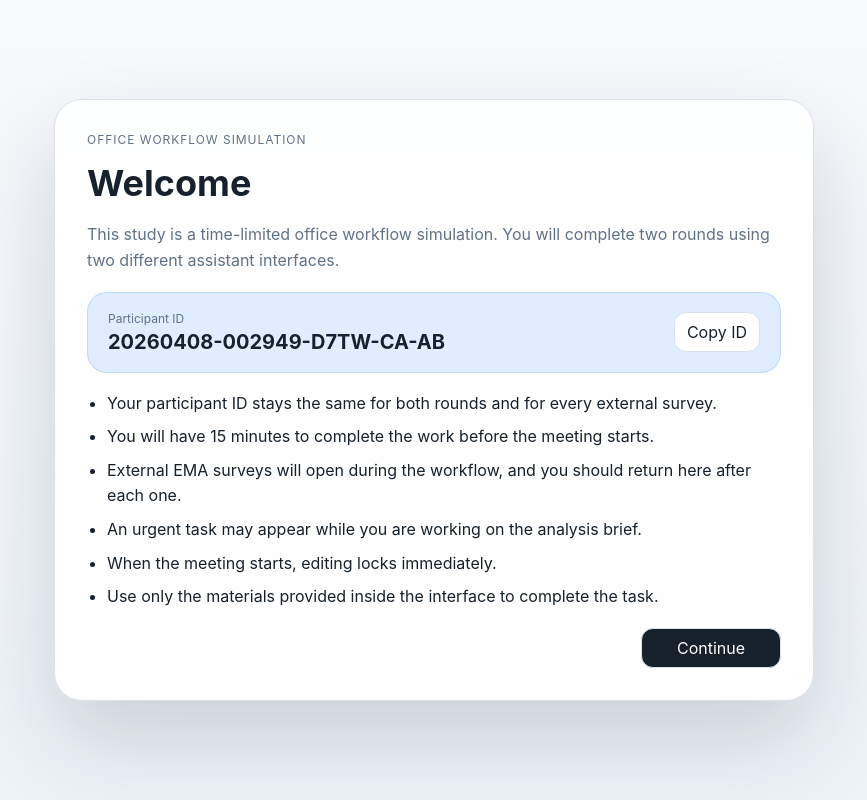
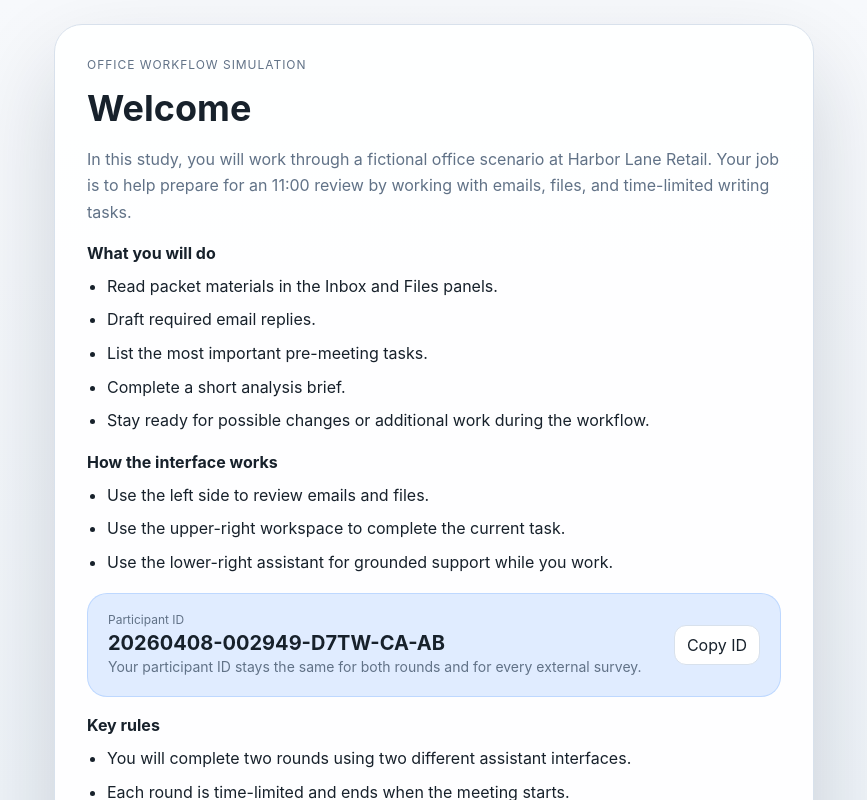
Before and after one commit to Ricchus/Master-Thesis, a React (Vite) app: page / in a window 1280 px wide. Both pictures are taken after a click on the button "Agree". Shown: the top 800 px of the page, without its empty margins (206-1073 px from the left). Built offline with nearby package versions, Linux system fonts and the light colour scheme.

Commit message:
Add consent gate and survey code verification

```diff
--- a/src/App.tsx
+++ b/src/App.tsx
@@ -27,7 +27,7 @@ const URGENT_TRIGGER_MS = 3 * 60 * 1000
 const RESEARCHER_KEY_CODE = 'KeyM'
 const RESET_KEY_CODE = 'KeyR'
 
-const TIMELINE: Array<{ id: PhaseId; label: string }> = [
+const FULL_TIMELINE: Array<{ id: PhaseId; label: string }> = [
   { id: 'ema1', label: 'EMA 1' },
   { id: 'stage1_replies', label: 'Replies' },
   { id: 'stage1_task_breakdown', label: 'Task breakdown' },
@@ -52,6 +52,21 @@ const SURVEY_URLS = {
     3: 'https://gatech.co1.qualtrics.com/jfe/form/SV_9LFY9RV6CnLQI3Y',
     4: 'https://gatech.co1.qualtrics.com/jfe/form/SV_87x4PTPFdihypb8'
   }
+} as const
+
+const SURVEY_CODES = {
+  1: {
+    1: '4827',
+    2: '0936',
+    3: '7154',
+    4: '2609',
+  },
+  2: {
+    1: '8481',
+    2: '5370',
+    3: '1648',
+    4: '6042',
+  },
 } as const
 
 function cloneValue<T>(value: T): T {
@@ -129,8 +144,16 @@ function getCurrentEmaIndex(phase: PhaseId): 1 | 2 | 3 | 4 | null {
   return null
 }
 
-function timelineStatus(round: RoundState, id: PhaseId) {
-  const order = TIMELINE.map((item) => item.id)
+function getVisibleTimeline(round: RoundState, researcherEnabled: boolean) {
+  if (researcherEnabled || round.phase === 'urgent' || round.urgentStartedAt) {
+    return FULL_TIMELINE
+  }
+
+  return FULL_TIMELINE.filter((item) => item.id !== 'urgent')
+}
+
+function timelineStatus(round: RoundState, id: PhaseId, timeline: Array<{ id: PhaseId; label: string }>) {
+  const order = timeline.map((item) => item.id)
   const currentIndex = order.indexOf(round.phase === 'round_intro' ? 'ema1' : round.phase)
   const targetIndex = order.indexOf(id)
   if (round.phase === 'round_complete' || round.phase === 'finished') return 'done'
@@ -313,6 +336,8 @@ function App() {
   const [validationBusy, setValidationBusy] = useState(false)
   const [assistantBusy, setAssistantBusy] = useState(false)
   const [showResetConfirm, setShowResetConfirm] = useState(false)
+  const [surveyCodeInput, setSurveyCodeInput] = useState('')
+  const [surveyCodeError, setSurveyCodeError] = useState('')
   const emailCopyResetRef = useRef<number | null>(null)
 
   const liveRound = session.rounds[session.currentRoundIndex]
@@ -326,6 +351,10 @@ function App() {
     : ROUND_DURATION_MS
   const researcherEnabled = session.researcherMode && session.appFlow === 'study'
   const researcherUrgentCountdown = researcherEnabled ? getResearcherUrgentCountdown(displayRound, now) : null
+  const visibleTimeline = useMemo(
+    () => getVisibleTimeline(displayRound, researcherEnabled),
+    [displayRound, researcherEnabled],
+  )
 
   useEffect(() => {
     const timer = window.setInterval(() => setNow(Date.now()), 1000)
@@ -339,6 +368,11 @@ function App() {
       }
     }
   }, [])
+
+  useEffect(() => {
+    setSurveyCodeInput('')
+    setSurveyCodeError('')
+  }, [emaIndex, session.currentRoundIndex])
 
   useEffect(() => {
     saveSession(session)
@@ -401,6 +435,20 @@ function App() {
     await navigator.clipboard.writeText(session.participantId)
     setCopyState('copied')
     window.setTimeout(() => setCopyState('idle'), 1200)
+  }
+
+  function verifySurveyCode(index: 1 | 2 | 3 | 4) {
+    const expected = SURVEY_CODES[liveRound.roundNumber][index]
+    const normalized = surveyCodeInput.replace(/\D/g, '').slice(0, 4)
+
+    if (normalized !== expected) {
+      setSurveyCodeError('That code does not match this survey. Check the final survey page and try again.')
+      return
+    }
+
+    setSurveyCodeError('')
+    setSurveyCodeInput('')
+    markEmaComplete(index)
   }
 
   async function copyInboxEmail(email = selectedEmail) {
@@ -655,11 +703,11 @@ function App() {
         <div className="headerTimelineRow" data-guide="timeline">
           <div className="timelineLead">Progress</div>
           <div className="timelineBar">
-            {TIMELINE.map((node) => (
+            {visibleTimeline.map((node) => (
               <button
                 key={node.id}
                 type="button"
-                className={`timelineNode ${timelineStatus(displayRound, node.id)}`}
+                className={`timelineNode ${timelineStatus(displayRound, node.id, visibleTimeline)}`}
                 onClick={() => navigateResearcher(node.id)}
                 disabled={!researcherEnabled}
                 title={researcherEnabled ? `Jump to ${node.label}` : node.label}
@@ -1107,8 +1155,38 @@ function App() {
           <div className="overlayCard">
             <div className="overlayEyebrow">EMA {emaIndex} checkpoint</div>
             <h2>Complete the external survey, then return here.</h2>
-            <p>Use the same participant ID every time.</p>
+            <ul className="overlayChecklist">
+              <li><strong>Use the same participant ID</strong> every time you open a survey.</li>
+              <li><strong>Please answer honestly</strong> based on how you feel in the moment.</li>
+              <li>At the end of the survey, you will see a <strong>four-digit completion code</strong>. Return here, enter the code, and continue.</li>
+              <li>If you <strong>accidentally close the survey</strong> or <strong>did not note the code</strong>, you can reopen the survey and complete it again.</li>
+            </ul>
             <div className="overlayIdBox">{session.participantId}</div>
+            <div className="overlayField">
+              <label htmlFor="survey-code-input">Four-digit survey code</label>
+              <input
+                id="survey-code-input"
+                className="overlayCodeInput"
+                type="text"
+                inputMode="numeric"
+                pattern="[0-9]*"
+                maxLength={4}
+                value={surveyCodeInput}
+                onChange={(event) => {
+                  setSurveyCodeInput(event.target.value.replace(/\D/g, '').slice(0, 4))
+                  if (surveyCodeError) {
+                    setSurveyCodeError('')
+                  }
+                }}
+                onKeyDown={(event) => {
+                  if (event.key === 'Enter') {
+                    event.preventDefault()
+                    verifySurveyCode(emaIndex)
+                  }
+                }}
+              />
+              {surveyCodeError ? <p className="overlayError">{surveyCodeError}</p> : null}
+            </div>
             <div className="overlayActions">
               <button type="button" onClick={copyParticipantId}>
                 {copyState === 'copied' ? 'Copied' : 'Copy participant ID'}
@@ -1116,8 +1194,13 @@ function App() {
               <a href={surveyUrl(session.participantId, liveRound.roundNumber, emaIndex)} target="_blank" rel="noreferrer">
                 Open survey
               </a>
-              <button type="button" className="primary" onClick={() => markEmaComplete(emaIndex)}>
-                I completed the survey
+              <button
+                type="button"
+                className="primary"
+                onClick={() => verifySurveyCode(emaIndex)}
+                disabled={surveyCodeInput.replace(/\D/g, '').length !== 4}
+              >
+                Verify and continue
               </button>
             </div>
           </div>
--- a/src/components/IntroScreen.tsx
+++ b/src/components/IntroScreen.tsx
@@ -12,28 +12,51 @@ export function IntroScreen({ participantId, copyState, onCopy, onContinue }: Pr
         <div className="screenEyebrow">Office Workflow Simulation</div>
         <h1>Welcome</h1>
         <p>
-          This study is a time-limited office workflow simulation. You will complete two rounds using two different
-          assistant interfaces.
+          In this study, you will work through a fictional office scenario at Harbor Lane Retail. Your job is to help
+          prepare for an 11:00 review by working with emails, files, and time-limited writing tasks.
         </p>
+
+        <section className="introSection">
+          <h2 className="introSectionTitle">What you will do</h2>
+          <ul className="introChecklist">
+            <li>Read packet materials in the Inbox and Files panels.</li>
+            <li>Draft required email replies.</li>
+            <li>List the most important pre-meeting tasks.</li>
+            <li>Complete a short analysis brief.</li>
+            <li>Stay ready for possible changes or additional work during the workflow.</li>
+          </ul>
+        </section>
+
+        <section className="introSection">
+          <h2 className="introSectionTitle">How the interface works</h2>
+          <ul className="introChecklist">
+            <li>Use the left side to review emails and files.</li>
+            <li>Use the upper-right workspace to complete the current task.</li>
+            <li>Use the lower-right assistant for grounded support while you work.</li>
+          </ul>
+        </section>
 
         <div className="introIdPanel">
           <div>
             <span className="label">Participant ID</span>
             <strong>{participantId}</strong>
+            <p className="introIdHelp">Your participant ID stays the same for both rounds and for every external survey.</p>
           </div>
           <button type="button" onClick={onCopy}>
             {copyState === 'copied' ? 'Copied' : 'Copy ID'}
           </button>
         </div>
 
-        <ul className="introChecklist">
-          <li>Your participant ID stays the same for both rounds and for every external survey.</li>
-          <li>You will have 15 minutes to complete the work before the meeting starts.</li>
-          <li>External EMA surveys will open during the workflow, and you should return here after each one.</li>
-          <li>An urgent task may appear while you are working on the analysis brief.</li>
-          <li>When the meeting starts, editing locks immediately.</li>
-          <li>Use only the materials provided inside the interface to complete the task.</li>
-        </ul>
+        <section className="introSection">
+          <h2 className="introSectionTitle">Key rules</h2>
+          <ul className="introChecklist">
+            <li>You will complete two rounds using two different assistant interfaces.</li>
+            <li>Each round is time-limited and ends when the meeting starts.</li>
+            <li>External EMA surveys will open during the workflow. Return here after each one.</li>
+            <li>Use only the information provided inside the interface.</li>
+            <li>The workflow may change while you are working, so keep track of the current task and instructions.</li>
+          </ul>
+        </section>
 
         <div className="screenActions">
           <button type="button" className="primary" onClick={onContinue}>
--- a/src/styles.css
+++ b/src/styles.css
@@ -99,6 +99,17 @@ code {
   line-height: 1.65;
 }
 
+.introSection {
+  display: grid;
+  gap: 10px;
+}
+
+.introSectionTitle {
+  margin: 0;
+  font-size: 16px;
+  line-height: 1.3;
+}
+
 .introIdPanel {
   display: flex;
   justify-content: space-between;
@@ -114,6 +125,11 @@ code {
   display: block;
   font-size: 20px;
   margin-top: 4px;
+}
+
+.introIdHelp {
+  margin-top: 8px;
+  font-size: 14px;
 }
 
 .introChecklist {
@@ -1140,6 +1156,19 @@ code {
   line-height: 1.6;
 }
 
+.overlayChecklist {
+  margin: 8px 0 16px;
+  padding-left: 20px;
+  display: grid;
+  gap: 8px;
+  color: var(--muted);
+  line-height: 1.6;
+}
+
+.overlayChecklist li {
+  margin: 0;
+}
+
 .overlayIdBox {
   border: 1px dashed rgba(15, 111, 255, 0.35);
   background: var(--accent-soft);
@@ -1148,6 +1177,38 @@ code {
   padding: 14px 16px;
   font-weight: 700;
   margin: 16px 0;
+}
+
+.overlayField {
+  display: grid;
+  gap: 8px;
+  margin-bottom: 16px;
+}
+
+.overlayField label {
+  font-size: 14px;
+  font-weight: 700;
+  color: var(--text);
+}
+
+.overlayCodeInput {
+  width: min(220px, 100%);
+  border: 1px solid var(--line);
+  border-radius: 14px;
+  padding: 12px 14px;
+  font: inherit;
+  letter-spacing: 0.1em;
+}
+
+.overlayCodeInput:focus-visible {
+  outline: 2px solid rgba(15, 111, 255, 0.26);
+  border-color: rgba(15, 111, 255, 0.44);
+}
+
+.overlayError {
+  margin: 0;
+  color: #b42318;
+  font-size: 14px;
 }
 
 .overlayActions {
```
